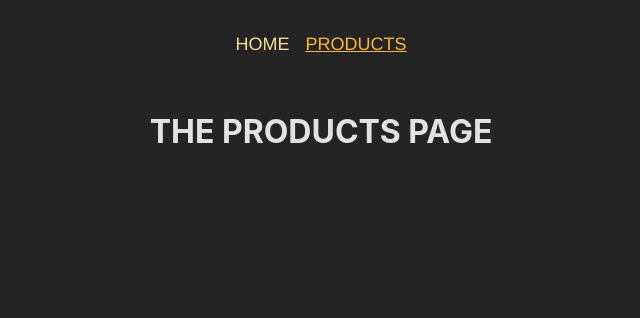
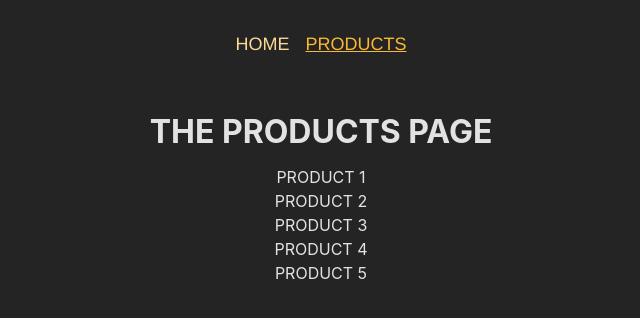
Before and after one commit to Rbravolibtech/ReactRouter-21, a React (Create React App) app: page /products in a window 1280 px wide. Shown: the top 318 px of the page, without its empty margins (319-959 px from the left). Built offline with nearby package versions, Linux system fonts and the light colour scheme.

Commit message:
using dynamic routes

```diff
--- a/src/App.js
+++ b/src/App.js
@@ -3,6 +3,7 @@
 import ProductsPage from "./pages/Products";
 import RootLayout from "./pages/Root";
 import ErrorPage from "./pages/Error";
+import ProductDetailPage from "./pages/ProductDetail";
 
 const router = createBrowserRouter([
 	{
@@ -12,6 +13,7 @@
 		children: [
 			{ path: "/", element: <HomePage /> },
 			{ path: "/products", element: <ProductsPage /> },
+			{ path: "/products/:productId", element: <ProductDetailPage /> },
 		],
 	},
 ]);
--- /dev/null
+++ b/src/pages/ProductDetail.js
@@ -0,0 +1,14 @@
+import { useParams } from "react-router-dom";
+
+function ProductDetailPage() {
+	const params = useParams();
+
+	return (
+		<>
+			<h1>PRODUCT DETAILS!</h1>;)
+			<p>{params.productId}</p>
+		</>
+	);
+}
+
+export default ProductDetailPage;
--- a/src/pages/Products.js
+++ b/src/pages/Products.js
@@ -1,5 +1,17 @@
 function ProductsPage() {
-	return <h1>THE PRODUCTS PAGE</h1>;
+	return (
+		<>
+			<h1>THE PRODUCTS PAGE</h1>
+
+			<ul>
+				<li>PRODUCT 1</li>
+				<li>PRODUCT 2</li>
+				<li>PRODUCT 3</li>
+				<li>PRODUCT 4</li>
+				<li>PRODUCT 5</li>
+			</ul>
+		</>
+	);
 }
 
 export default ProductsPage;
```
